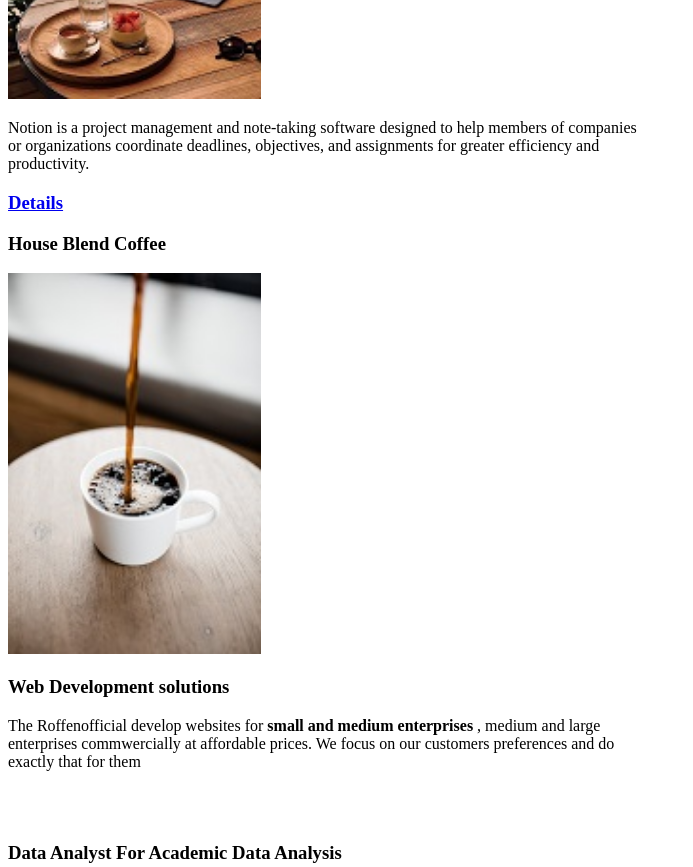
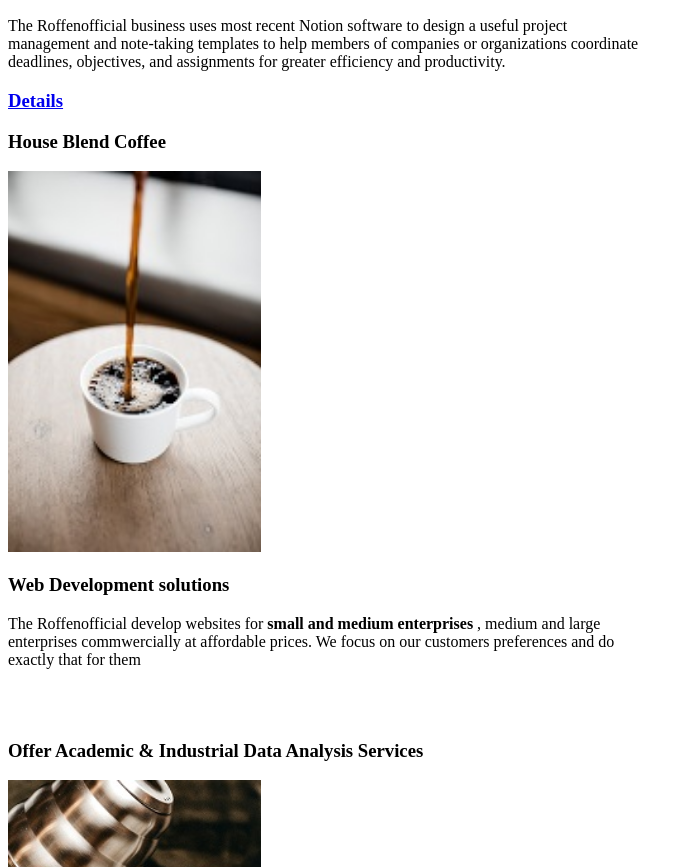
Before and after one commit to roffenofficial/roffenofficial.github.io, a plain HTML site: page cafeshop/index.html in a window 1280 px wide. Shown: the part 1647-2514 px from the top of the page, without its empty margins (0-693 px from the left). Drawn offline with Linux system fonts and the light colour scheme.

Commit message:
Update index.html

```diff
--- a/cafeshop/index.html
+++ b/cafeshop/index.html
@@ -7,7 +7,6 @@
     <title>roffenofficial business</title>
 </head>
 <body>
-    <img src="./images/logo.jpg" id="logo" alt="coffee logo">
    <h3>Roffenofficial Business</h3>
     <div>
    <ul>
@@ -24,8 +23,8 @@
     <!--house blend-->
     <h2>Up For Sale Designed Templates </h2>
     <img src="./images/houseblend.jpg" width="20%" alt="">
-    <p style="width:50%"> Notion is a project management and note-taking
-    software designed to help members of companies or organizations coordinate deadlines,
+    <p style="width:50%"> The Roffenofficial business uses most recent Notion software to design a useful
+     project management and note-taking templates to help members of companies or organizations coordinate deadlines,
        objectives, and assignments for greater efficiency and productivity.</p>
     <h3><a href="https://www.notion.so/customers/" target="_blank">Details</a></h3>
 
@@ -39,7 +38,7 @@
 <br/>
 <br/>
 <!--Columbian Roast-->
-<h3>Data Analyst For Academic Data Analysis</h3>
+<h3>Offer Academic & Industrial Data Analysis Services</h3>
 <img src="./images/columbian.jpg" width="20%" alt="">
 <p style="width:50%">Roffenofficial Business uses advanced data analysis tools to analyse data for
     academic and industrial research analysis for students and industry players at a fee. We keep our deadlines and deliver on time.
```
